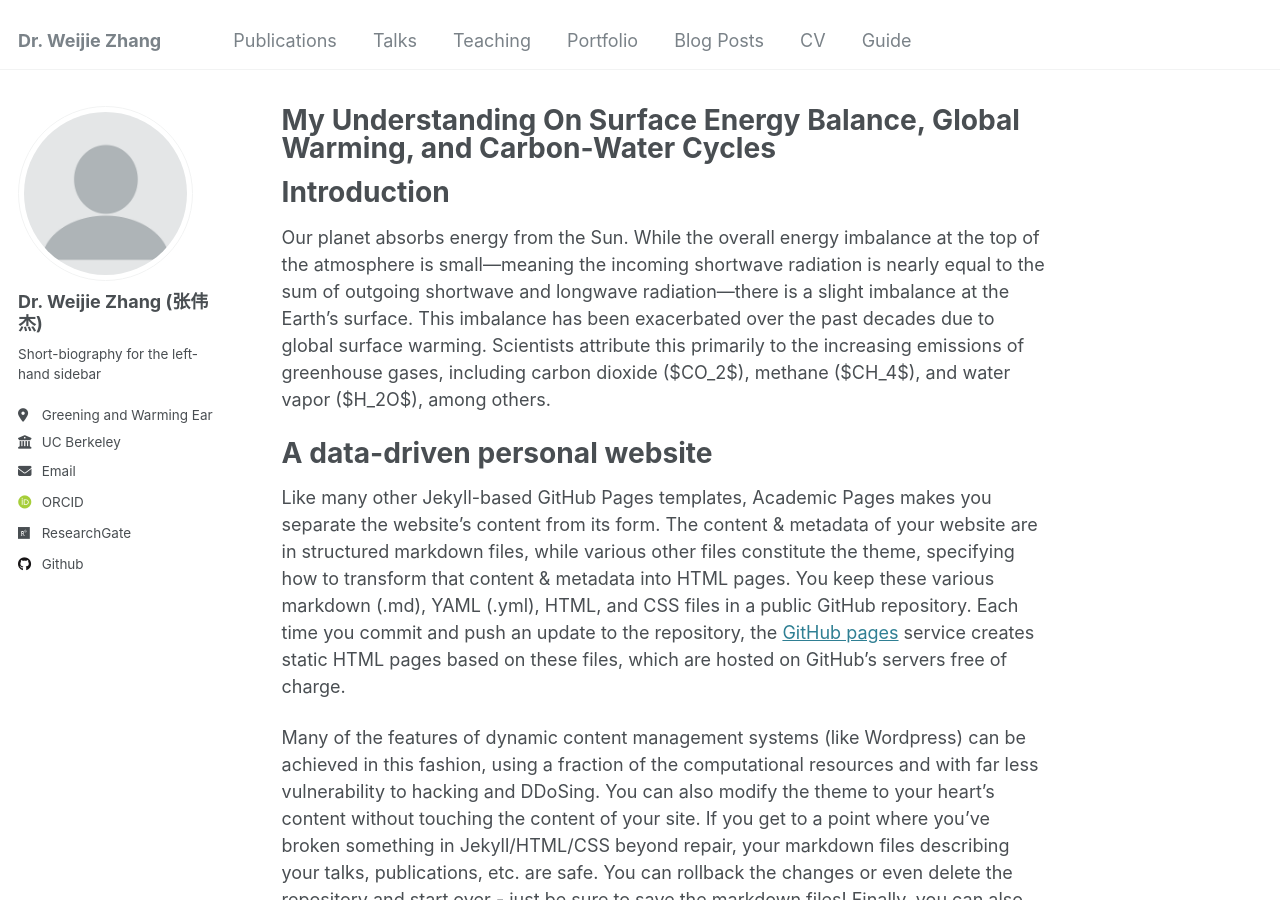
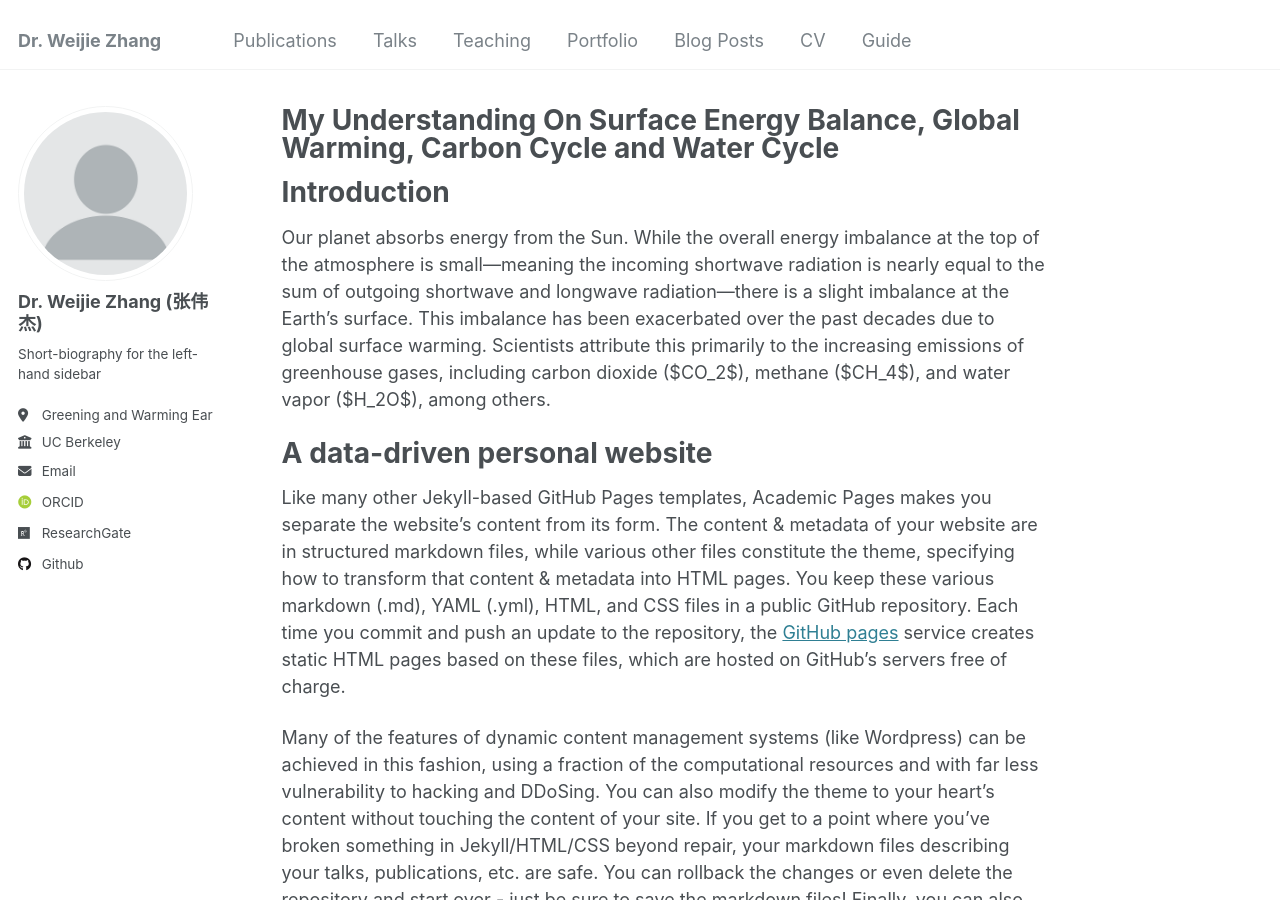
Before and after one commit to WJ714/WJ714.github.io, a Jekyll site: the page built from _pages/about.md, in a window 1280 px wide and 900 px high. Built offline with Jekyll 4.4.1, drawn with Linux system fonts in a browser that asks for light colours; some web fonts are replaced.

Commit message:
Update about.md

```diff
--- a/_pages/about.md
+++ b/_pages/about.md
@@ -1,6 +1,6 @@
 ---
 permalink: /
-title: "My Understanding On Surface Energy Balance, Global Warming, and Carbon-Water Cycles"
+title: "My Understanding On Surface Energy Balance, Global Warming, Carbon Cycle and Water Cycle"
 author_profile: true
 redirect_from:
   - /about/
```
